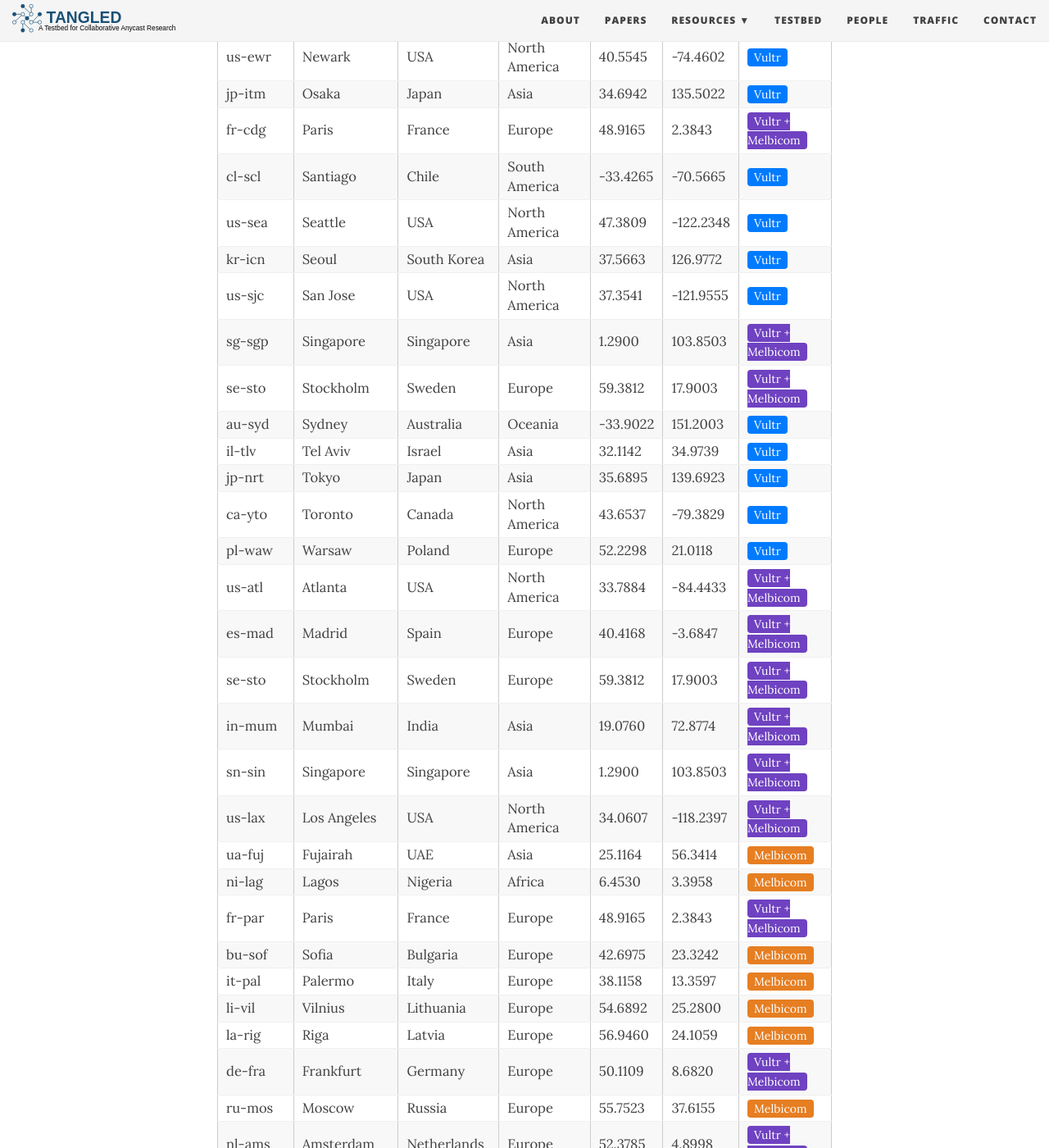
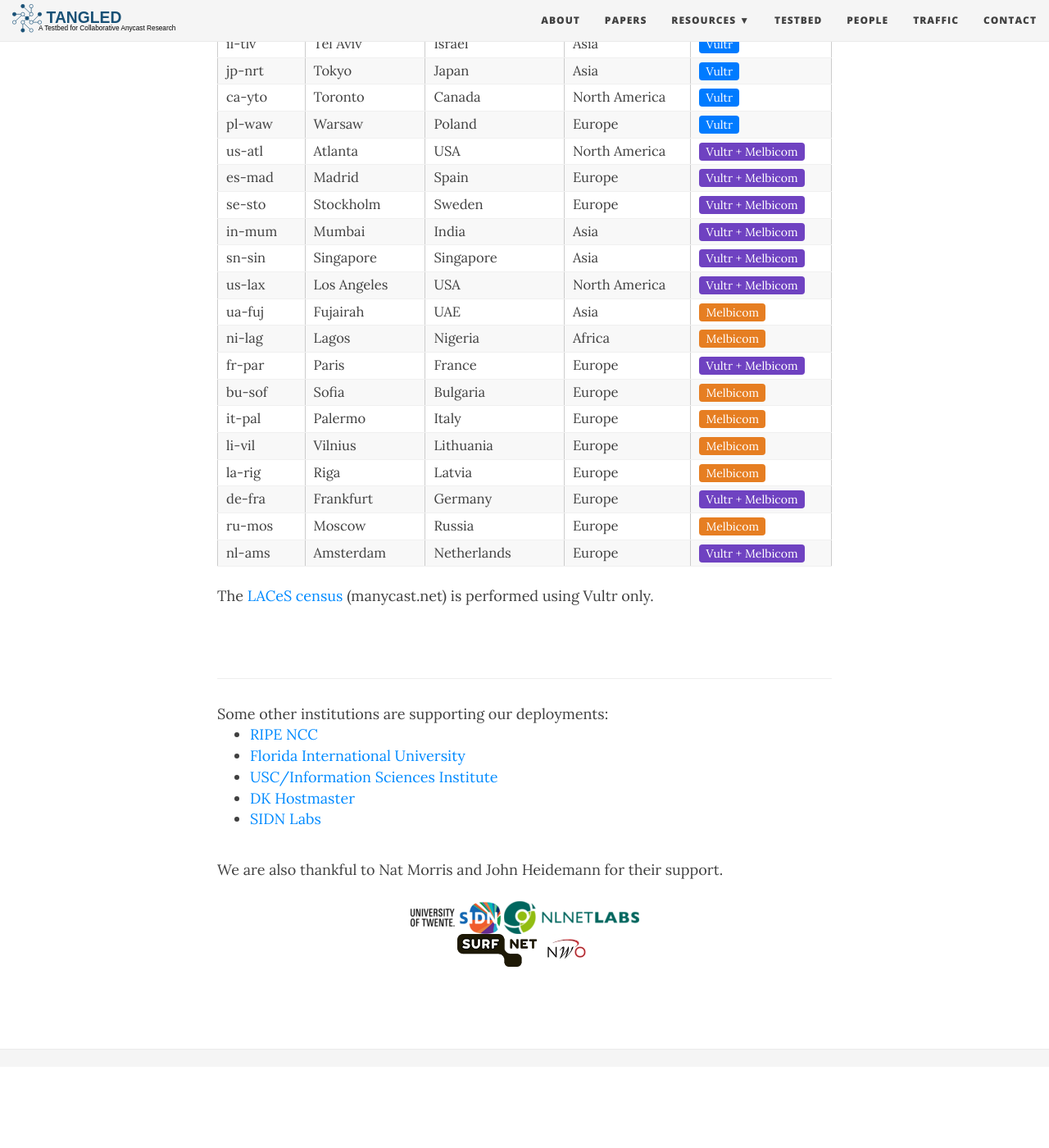
Before and after one commit to tangledsite/tangledsite.github.io, a Jekyll site: the page built from testbed.md, in a window 1280 px wide and 1400 px high, scrolled down 2266 px. Shown: the whole window at 82% size. Built offline with Jekyll 4.4.1, drawn with Linux system fonts in a browser that asks for light colours; nearby versions of some CDN libraries; after the commit the page ends 3567 px from its top, so only the background shows below that; some of the changed lines change nothing that is shown; some of the changed text lies outside the part shown.

Commit message:
remove lat/lon

```diff
--- a/testbed.md
+++ b/testbed.md
@@ -57,8 +57,6 @@ either operational or being installed.
   <th onclick="vpSort(1)">City<span class="sort-arrow" id="vp-arr-1"></span></th>
   <th onclick="vpSort(2)">Country<span class="sort-arrow" id="vp-arr-2"></span></th>
   <th onclick="vpSort(3)">Continent<span class="sort-arrow" id="vp-arr-3"></span></th>
-  <th onclick="vpSort(4)">Lat<span class="sort-arrow" id="vp-arr-4"></span></th>
-  <th onclick="vpSort(5)">Lon<span class="sort-arrow" id="vp-arr-5"></span></th>
   <th onclick="vpSort(6)">Provider<span class="sort-arrow" id="vp-arr-6"></span></th>
 </tr></thead>
 <tbody id="vp-tbody"></tbody>
@@ -221,8 +219,6 @@ function vpRender(data) {
       '<td>' + s[1] + '</td>' +
       '<td>' + s[2] + '</td>' +
       '<td>' + s[3] + '</td>' +
-      '<td>' + s[4].toFixed(4) + '</td>' +
-      '<td>' + s[5].toFixed(4) + '</td>' +
       '<td>' + badge + '</td>';
     tr.addEventListener('click', function() { vpRowClick(this); });
     tbody.appendChild(tr);
```
